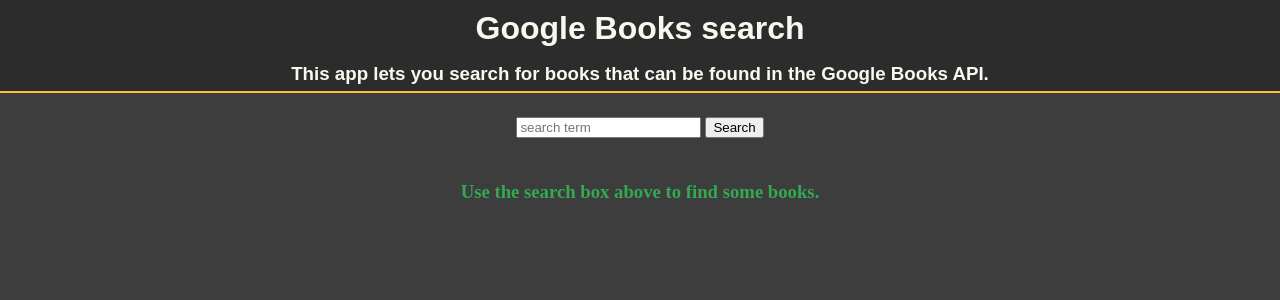
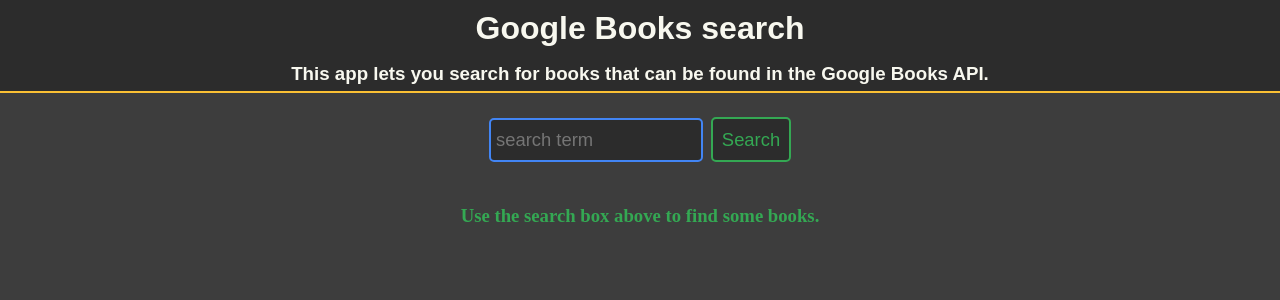
Before and after one commit to Eleasaur/google-books, a React (Vite) app: page / in a window 1280 px wide. Shown: the top 300 px of the page. Built offline with nearby package versions, Linux system fonts and the light colour scheme.

Commit message:
adds styling to buttons

```diff
--- a/src/components/BookModal/BookModal.jsx
+++ b/src/components/BookModal/BookModal.jsx
@@ -1,4 +1,4 @@
-const Modal = ({ isOpen, onClose, children }) => {
+const BookModal = ({ isOpen, onClose, children }) => {
   if (!isOpen) return null;
 
   return (
@@ -38,4 +38,4 @@
   );
 };
 
-export default Modal;
+export default BookModal;
--- a/src/components/SearchBar/SearchBar.jsx
+++ b/src/components/SearchBar/SearchBar.jsx
@@ -12,8 +12,13 @@
   };
   return (
     <form className={styles.form} onSubmit={handleSubmit} ref={formRef}>
-      <input type="text" placeholder="search term " name="search" />
-      <button>Search</button>
+      <input
+        className={styles.input}
+        type="text"
+        placeholder="search term "
+        name="search"
+      />
+      <button className={styles.searchBtn}>Search</button>
     </form>
   );
 };
--- a/src/components/SearchBar/SearchBar.module.scss
+++ b/src/components/SearchBar/SearchBar.module.scss
@@ -1,8 +1,40 @@
+@import "/public/variables";
 .form {
   display: flex;
   flex-direction: row;
   align-items: center;
   justify-content: center;
   padding: 1.5em;
-  gap: 0.25em;
+  gap: 0.5em;
 }
+
+.input {
+  font-family: Arial, Helvetica, sans-serif;
+  height: 30px;
+  width: 200px;
+  padding: 5px;
+  font-size: 1.15em;
+  border: 2px solid $google_blue;
+  border-radius: 5px;
+  background-color: $dark_bg;
+  color: $light_text;
+}
+
+.searchBtn {
+  text-align: center;
+  font-family: Arial, Helvetica, sans-serif;
+  height: 45px;
+  width: 80px;
+  padding: 5px;
+  border: 2px solid $google_green;
+  border-radius: 5px;
+  background-color: $dark_bg;
+  color: $google_green;
+  font-size: 1.15em;
+  transition: 0.2s ease-in-out;
+  &:hover {
+    cursor: pointer;
+    background-color: $google_green;
+    color: $dark_bg;
+  }
+}
--- a/src/components/bookCard/BookCard.jsx
+++ b/src/components/bookCard/BookCard.jsx
@@ -1,6 +1,6 @@
 import React, { useState } from "react";
 import styles from "./BookCard.module.scss";
-import Modal from "../BookModal/BookModal";
+import BookModal from "../BookModal/BookModal";
 
 const BookCard = ({ item }) => {
   const [openModal, setOpenModal] = useState(false);
@@ -18,8 +18,10 @@
         src={item.volumeInfo?.imageLinks?.thumbnail}
       />
       <p>{item.volumeInfo?.description}</p>
-      <button onClick={toggleOpen}>See more info</button>
-      <Modal isOpen={openModal} onClose={toggleOpen}>
+      <button className={styles.modalBtn} onClick={toggleOpen}>
+        See more info
+      </button>
+      <BookModal isOpen={openModal} onClose={toggleOpen}>
         <h3>
           {item.volumeInfo.title} - {item.volumeInfo.authors.join(", ")}
         </h3>
@@ -45,7 +47,7 @@
             ? item.volumeInfo?.categories?.join(" ")
             : "Not found"}
         </p>
-      </Modal>
+      </BookModal>
     </div>
   );
 };
--- a/src/components/bookCard/BookCard.module.scss
+++ b/src/components/bookCard/BookCard.module.scss
@@ -17,3 +17,18 @@
   width: 200px;
   height: auto;
 }
+
+.modalBtn {
+  font-family: Arial, Helvetica, sans-serif;
+  border: 2px solid $google_yellow;
+  padding: 5px 10px;
+  border-radius: 5px;
+  background-color: $dark_bg;
+  color: $google_yellow;
+  transition: 0.2s ease-in-out;
+  &:hover {
+    cursor: pointer;
+    background-color: $google_yellow;
+    color: $dark_bg;
+  }
+}
```
